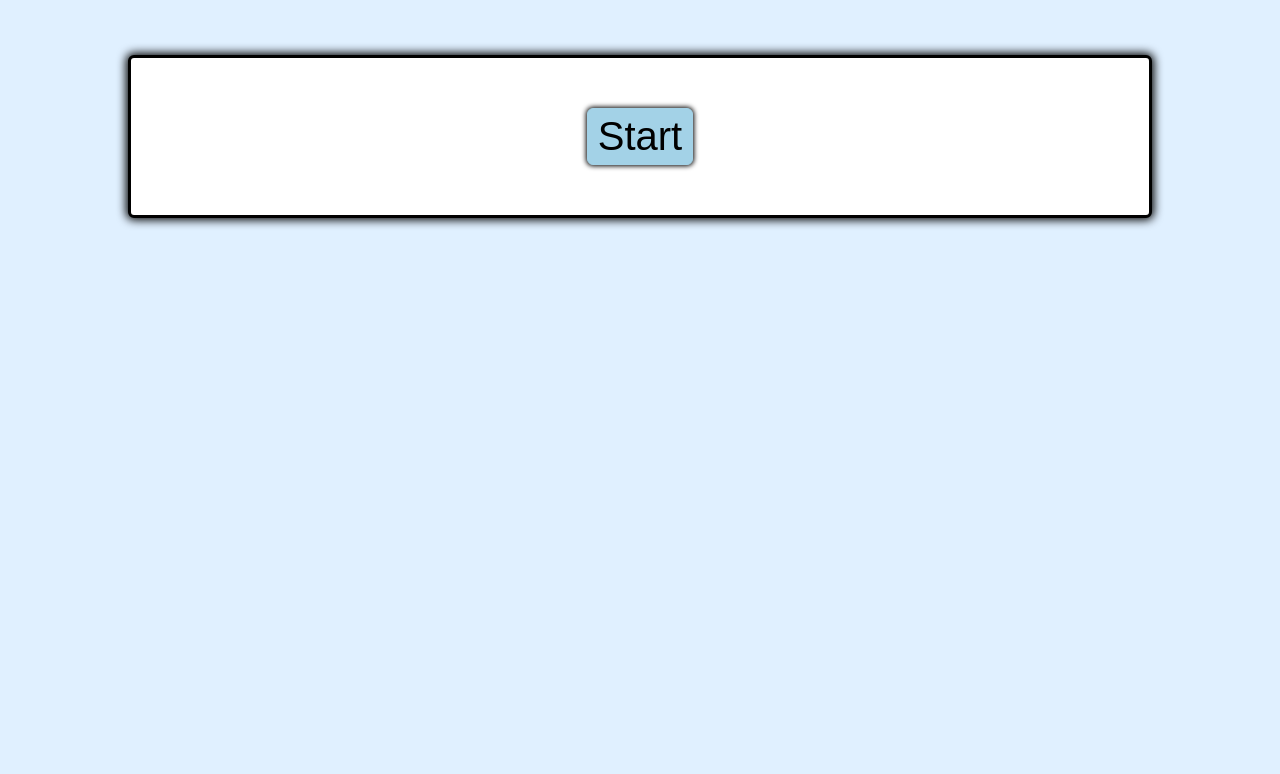
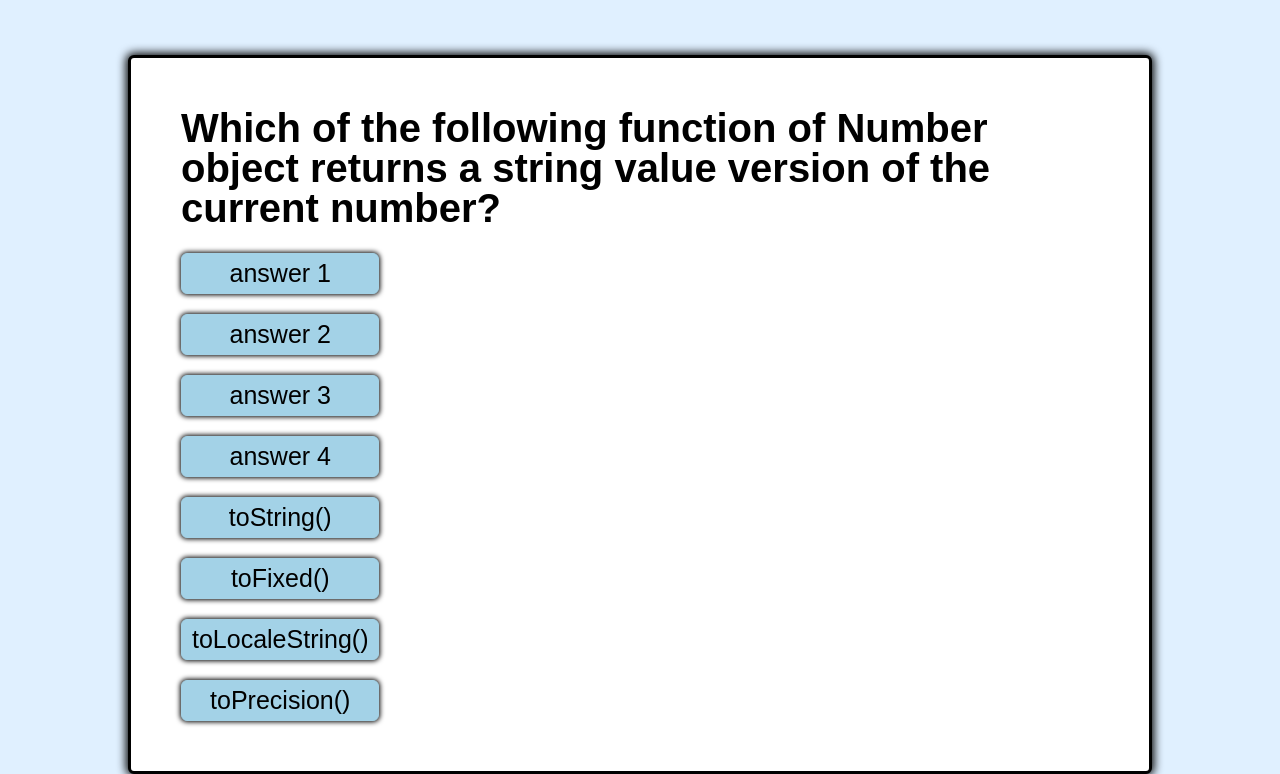
Before and after one commit to mdis928/Web-API-Code-Quiz-, a plain HTML site: page index.html in a window 1280 px wide. Both pictures are taken after a click on the button "Start". Shown: the part 115-889 px from the top of the page. Before the commit the page ends 800 px from the top, so only its background shows below. Drawn offline with Linux system fonts and the light colour scheme.

Commit message:
second push

```diff
--- a/index.html
+++ b/index.html
@@ -6,7 +6,6 @@
     <title>Web API Quiz</title>
     <link rel="stylesheet" href="./reset.css" />
     <link rel="stylesheet" href="./style.css" />
-    <script src="script.js"></script>
   </head>
 
 <body>
@@ -49,6 +48,6 @@
 
 
 
-
+  <script src="script.js"></script>
 </body>
 </html>
--- a/script.js
+++ b/script.js
@@ -1,24 +1,114 @@
 var startButton = document.getElementById("start-btn")
+var questionContainerElement = document.getElementById("question-container")
+
+var questionElement = document.getElementById("question")
+var answerButtonsElement = document.getElementById("answer-buttons")
+
+let shuffledQuestions, currentQuestionIndex
 
 startButton.addEventListener("click", startGame)
-
 
 
 
 // To start the game and timer begins
 function startGame() {
     console.log ("Started")
+    startButton.classList.add("hide")
+    shuffledQuestions = questions.sort(()=> Math.random() - .5)
+    currentQuestionIndex = 0
+    questionContainerElement.classList.remove("hide")
+    setNextQuestion()
 }
 
 
 
 // setting our next question
 function setNextQuestion () {
+    showQuestion(shuffledQuestions[currentQuestionIndex])
+}
+
+
+function showQuestion(question) {
+    questionElement.innerText = question.question
+    question.answers.forEach(answer => {
+        var button = document.createElement('button')
+        button.innerText = answer.text
+        button.classList.add('btn')
+        if (answer.correct) {
+            button.dataset.correct = answer.correct
+        }
+        button.addEventListener('click', selectAnswer)
+        answerButtonsElement.appendChild(button)
+    })
+}
+
+
+
+
+// When selecting a question
+function selectAnswer (e) {
+    const selectedButton = e.target
+    var correct = selectedButton.dataset.correct
+    setStatusClass(document.body, correct)
+    Array.from(answerButtonElements.children).forEach(button => {setStatusClass(button, button.dataset.correct)})
 
 }
 
+function setStatusClass(element, correct) {
+    clearStatusClass(element)
+    if (correct) {element.classList.add("correct")
+    } else {element.classList.add("wrong")
+    }
+}
 
-// When selecting a question
-function selectAnswer () {
 
-}
+
+
+var questions = [
+    {
+        question: "Which of the following is a disadvantage of using JavaScript?",
+        answers: [
+            {text: "Client-side JS does not allow the reading or writing of file", Correct: false},
+            {text: "JS cannot be used for Networking applications because there is no such support available", Correct: false},
+            {text: "JS doesn't have any mutltithreading or mutliprocess capabilties", Correct: false},
+            {text: "All of the above", Correct: true}
+        ]
+    },
+    {
+        question: "Which of the following is true about cookie handling in JavaScript?",
+        answers: [
+            {text: "JavaScript can manipulate cookies using the cookie property of the Document object.", Correct: false},
+            {text: "JavaScript can read, create, modify, and delete the cookie or cookies that apply to the current web page.", Correct: false},
+            {text: "Both of the above.", Correct: true},
+            {text: "None of the above.", Correct: false},
+
+        ]
+    },
+    {
+        question: "Which built-in method returns the character at the specified index?",
+        answers: [
+            {text: "characterAt()", Correct: false},
+            {text: "getCharAt()", Correct: false},
+            {text: "charAt()", Correct: true},
+            {text: "None of the above.", Correct: false},
+        ]
+    },
+        {question: "Which built-in method reverses the order of the elements of an array?",
+        answers: [
+            {text: "changeOrder(order)", Correct: false},
+            {text: "reverse()", Correct: true},
+            {text: "sort(order)", Correct: false},
+            {text: "None of the above.", Correct: false}
+        ]
+    },
+    {
+       question: "Which of the following function of Number object returns a string value version of the current number?",
+       answers: [
+           {text: "toString()", Correct: true},
+           {text: "toFixed()", Correct: false},
+           {text: "toLocaleString()", Correct: false},
+           {text: "toPrecision()", Correct: false},
+
+       ]
+    }
+]
```
